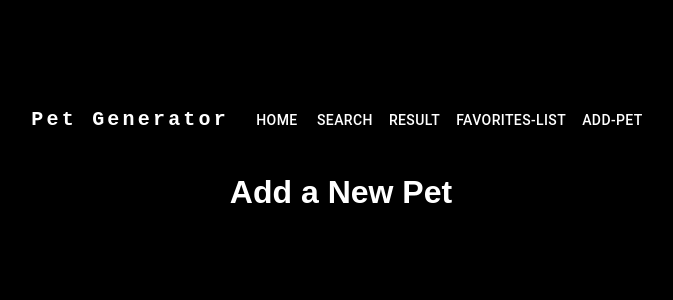
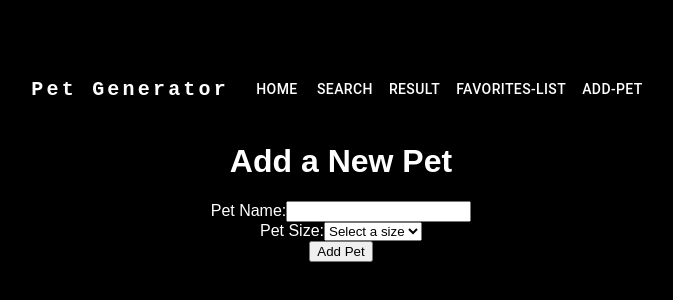
Before and after one commit to YuxuanChen7/Final-web, a React (Create React App) app in the folder front/: page /addpet in a window 1280 px wide. Shown: the part 240-540 px from the top of the page, without its empty margins (299-972 px from the left). Built offline with nearby package versions, Linux system fonts and the light colour scheme.

Commit message:
CRUD in the frontend using axios

```diff
--- a/front/package.json
+++ b/front/package.json
@@ -12,6 +12,7 @@
     "@testing-library/react": "^13.4.0",
     "@testing-library/user-event": "^13.5.0",
     "axios": "^1.6.2",
+    "cors": "^2.8.5",
     "react": "^18.2.0",
     "react-dom": "^18.2.0",
     "react-redux": "^9.0.1",
--- a/front/src/components/AddPet/AddPet.js
+++ b/front/src/components/AddPet/AddPet.js
@@ -1,10 +1,81 @@
-//temporary implementation
-import React from 'react';
+import React, { useState } from "react";
+import axios from "axios";
 
 const AddPet = () => {
+  const [petName, setPetName] = useState("");
+  const [petSize, setPetSize] = useState("");
+
+  const handleNameChange = (e) => {
+    setPetName(e.target.value);
+  };
+
+  const handleSizeChange = (e) => {
+    setPetSize(e.target.value);
+  };
+
+  const handleSubmit = async (e) => {
+    e.preventDefault();
+
+    try {
+      const petResponse = await axios.post("http://localhost:5000/pets", {
+        name: petName,
+      });
+      const petId = petResponse.data.PetID;
+
+      let attributeResponse = await axios.get(
+        `http://localhost:5000/attributes?value=${petSize}`
+      );
+      let attributeId =
+        attributeResponse.data.length > 0
+          ? attributeResponse.data[0].AttributeID
+          : null;
+
+      if (!attributeId) {
+        attributeResponse = await axios.post(
+          "http://localhost:5000/attributes",
+          { AttributeType: "size", AttributeValue: petSize }
+        );
+        attributeId = attributeResponse.data.AttributeID;
+      }
+
+      await axios.post("http://localhost:5000/petAttributes", {
+        PetID: petId,
+        AttributeID: attributeId,
+      });
+
+      alert("Pet added successfully!");
+      setPetName("");
+      setPetSize("");
+    } catch (error) {
+      alert("An error occurred while adding the pet.");
+      console.error(error);
+    }
+  };
+
   return (
     <div>
       <h1>Add a New Pet</h1>
+      <form onSubmit={handleSubmit}>
+        <div>
+          <label>Pet Name:</label>
+          <input
+            type="text"
+            value={petName}
+            onChange={handleNameChange}
+            required
+          />
+        </div>
+        <div>
+          <label>Pet Size:</label>
+          <select value={petSize} onChange={handleSizeChange} required>
+            <option value="">Select a size</option>
+            <option value="small">Small</option>
+            <option value="medium">Medium</option>
+            <option value="large">Large</option>
+          </select>
+        </div>
+        <button type="submit">Add Pet</button>
+      </form>
     </div>
   );
 };
```
Also changed, not shown: 1 other file (tests, documents, lock files or other folders).
